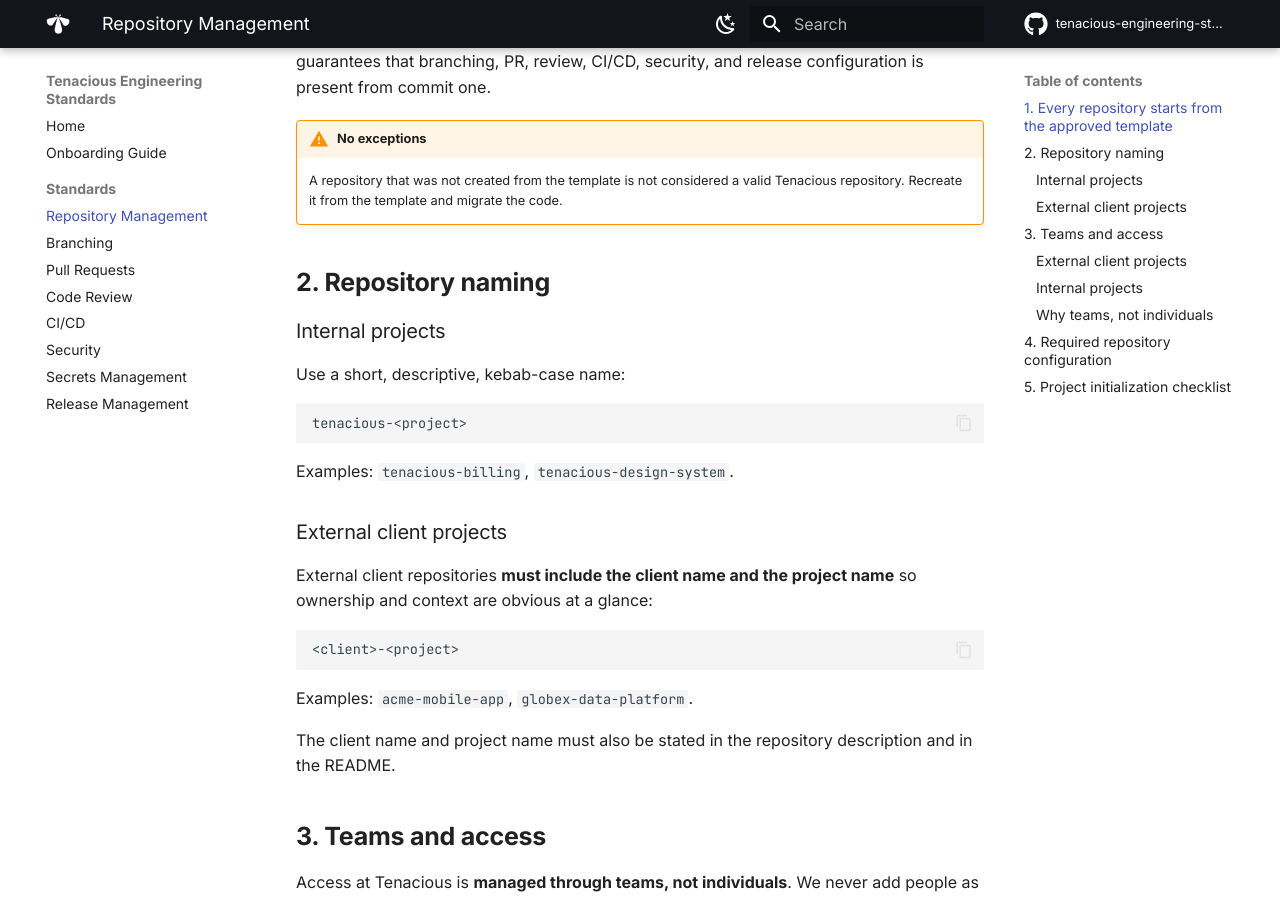
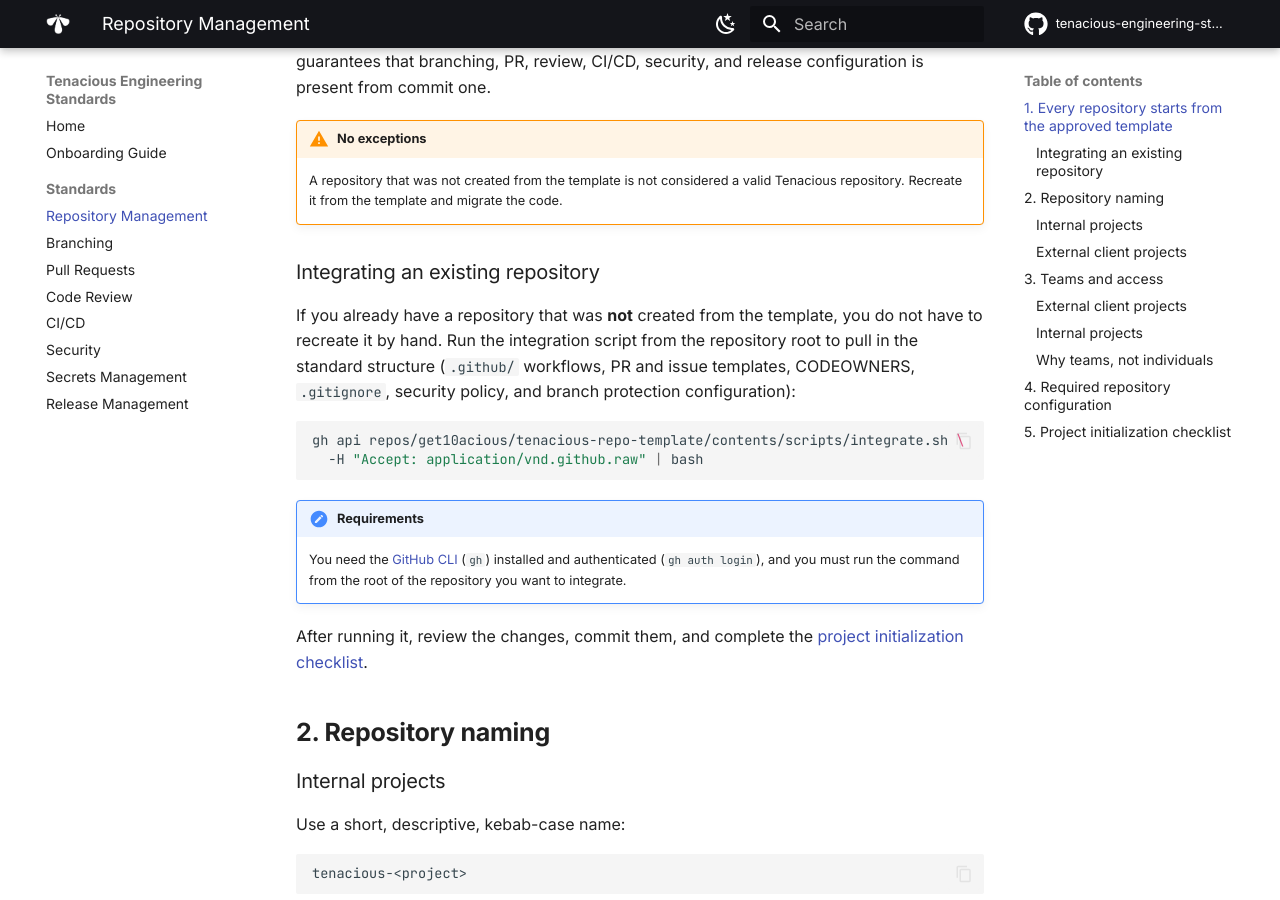
Before and after one commit to NuryeNigusMekonen/tenacious-engineering-standards, an MkDocs documentation site: the page built from docs/repository-management-standard.md, in a window 1280 px wide and 900 px high, scrolled down 567 px. Built offline with MkDocs 1.6.1 and Material for MkDocs 9.7.7, drawn with Linux system fonts in a browser that asks for light colours; comment, search, counter and statistics services are not loaded.

Commit message:
Document integration command for existing repositories

````diff
--- a/docs/repository-management-standard.md
+++ b/docs/repository-management-standard.md
@@ -20,6 +20,25 @@
 !!! warning "No exceptions"
     A repository that was not created from the template is not considered a valid Tenacious repository.
     Recreate it from the template and migrate the code.
+
+### Integrating an existing repository
+
+If you already have a repository that was **not** created from the template, you do not have to recreate
+it by hand. Run the integration script from the repository root to pull in the standard structure
+(`.github/` workflows, PR and issue templates, CODEOWNERS, `.gitignore`, security policy, and branch
+protection configuration):
+
+```bash
+gh api repos/get10acious/tenacious-repo-template/contents/scripts/integrate.sh \
+  -H "Accept: application/vnd.github.raw" | bash
+```
+
+!!! note "Requirements"
+    You need the [GitHub CLI](https://cli.github.com/) (`gh`) installed and authenticated (`gh auth login`),
+    and you must run the command from the root of the repository you want to integrate.
+
+After running it, review the changes, commit them, and complete the
+[project initialization checklist](#5-project-initialization-checklist).
 
 ## 2. Repository naming
 
````
